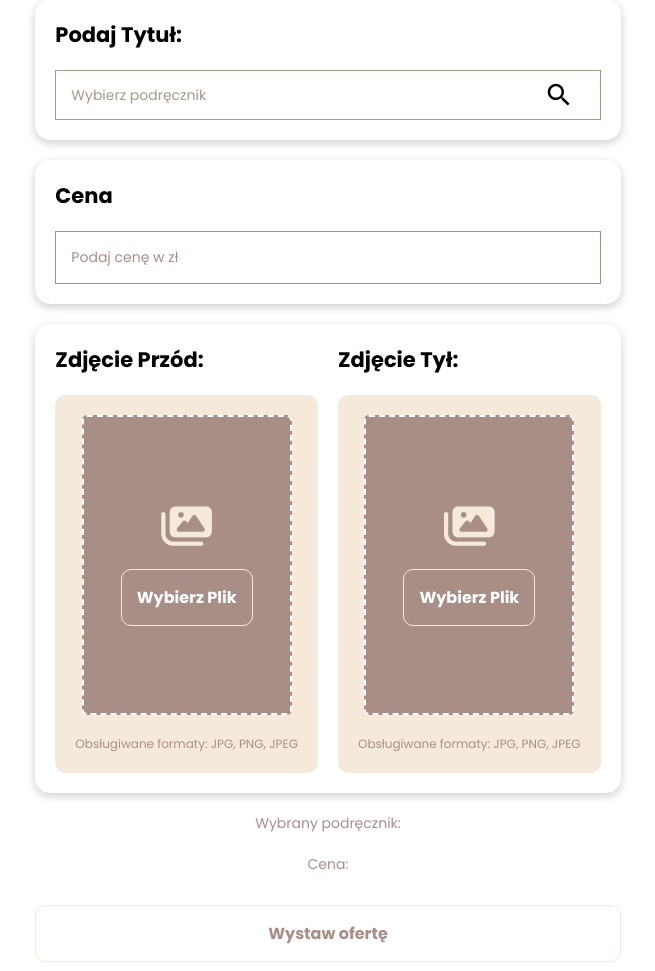
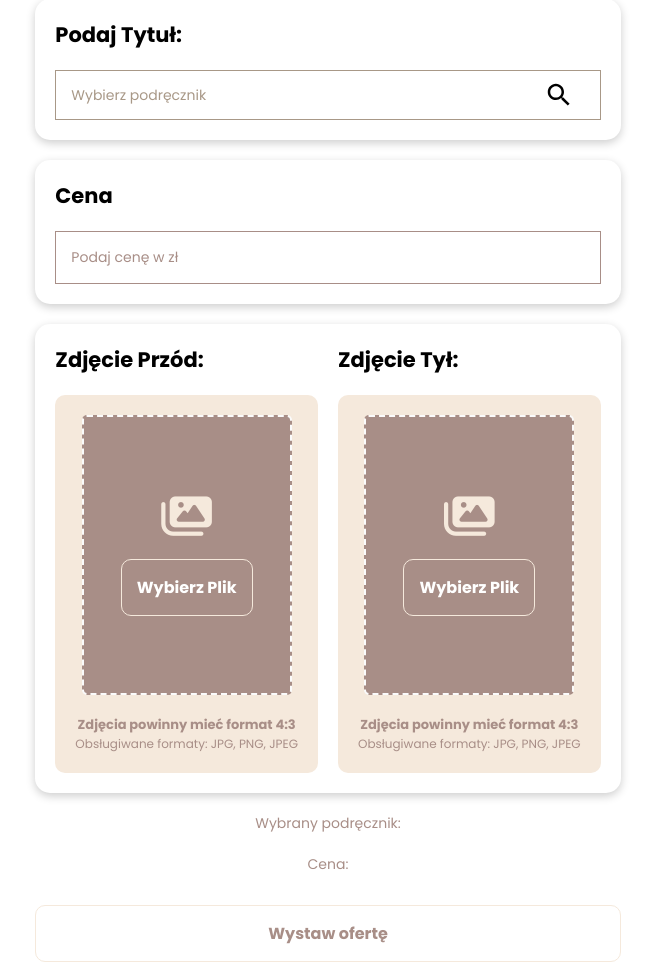
Before and after one commit to Eg-Nickname/ksiazki-gorka, a PHP site: page /user_panel/dodaj-oferte in a window 1280 px wide. Shown: the part 213-1184 px from the top of the page, without its empty margins (312-967 px from the left). Run offline with PHP 8.4, Linux system fonts and the light colour scheme; a user stored in the database is signed in; data comes from the database, SQL or seed files in the repository; some libraries are stand-ins or nearby versions.

Commit message:
prawie fajrant

```diff
--- a/admin/php_scripts/admin_add_book.php
+++ b/admin/php_scripts/admin_add_book.php
@@ -44,7 +44,7 @@ if (strlen($title) > 0 &&
             require_once '../../php_scripts/connect.php';
             $connection=mysqli_connect($host, $db_user,$db_password,$db_name);
             if(!mysqli_connect_errno()){
-                if(compressImage($_FILES['front_photo']['tmp_name'],$img_upload_path,90))
+                if(compressImage($_FILES['front_photo']['tmp_name'],$img_upload_path,100))
                     {
                         $sql="INSERT INTO `sample_books`(`book_name`,`men`,`picture`,`publishing_house`,`authors`, `category`,`part`,`scope`,`release_date`) VALUES ('$title','$men','$serwer_img_path','$publishing','$authors','$category','$part','$scope','$year')";
                         $result=mysqli_query($connection,$sql);
--- a/admin/style/admin.css
+++ b/admin/style/admin.css
@@ -259,8 +259,8 @@ textarea{
 }
 
 .dragger {
-    width: 210px;
-    height: 300px;
+    width: 200px;
+    height: 284px;
     display: flex;
     justify-content: center;
     align-items: center;
--- a/chat/chat.js
+++ b/chat/chat.js
@@ -50,6 +50,7 @@ function build_offer_info_div({chatter,chatter_name}){
         const a=document.createElement('a');
         const chatter_name_array=chatter_name.split(" ");
         a.href=`../oferty-uzytkownika?seller=${chatter}&name=${chatter_name_array[0]}-${chatter_name_array[1]}`;
+        a.target="blank"
         a.innerHTML=` ${chatter_name_array[0]} ${chatter_name_array[1]}`;
         p.append(a)
         const chat_p=document.createElement('p')
--- a/dozrobienia.txt
+++ b/dozrobienia.txt
@@ -1,3 +1 @@
--tych zdjęć chyba w końcu nie ogarnęliśmy
-//resetowanie hasła
-//mail jakis
+-mail - reset hasła, potwierdzenie rejestracji, ktoś zarezerował
--- a/scripts/single_offer_script.js
+++ b/scripts/single_offer_script.js
@@ -137,6 +137,7 @@ const show_users_offers= function (){
                 const a=document.createElement('a');
                 a.href=`oferty-uzytkownika?seller=${offer.seller}&name=${offer.name+"-"+offer.surname}`;
                 a.innerHTML=`Od: ${offer.name} ${offer.surname}`;
+                a.target="blank"
                 div_content.append(img_btn,price,button,a);
                 div.append(img_box,div_content);
                 document.querySelector('section').appendChild(div);
--- a/style/active_users.css
+++ b/style/active_users.css
@@ -37,8 +37,8 @@ a{
     background-repeat: no-repeat;
     background-size: cover;
     background-position: center;
-    width: 200px;
-    height: 284px;
+    width: 210px;
+    height: 280px;
     cursor: pointer;
 
 }
@@ -354,7 +354,7 @@ input[type="number"]::-webkit-inner-spin-button {
     }
 }
 
-@media only screen and (max-width:500px) {
+@media only screen and (max-width:520px) {
     #users_offers_box{
     grid-template-columns: 1fr;
     padding: 6rem 3rem;
--- a/style/oferty.css
+++ b/style/oferty.css
@@ -440,7 +440,7 @@ section .user_offer_box_image{
     background-size: cover;
     background-position: center;
     width: 210px;
-    height: 300px;
+    height: 280px;
     cursor: pointer;
 
 }
@@ -1012,7 +1012,7 @@ footer{
 
 }
 
-@media only screen and (max-width: 750px) {
+@media only screen and (max-width: 768px) {
 section{
     grid-template-columns: 1fr 1fr;
 }
--- a/style/oferty_add.css
+++ b/style/oferty_add.css
@@ -369,6 +369,10 @@ h3{
     color: #A88E87;
 
 }
+.dragger_wrapper .format {
+    font-size: 13px;
+    font-weight:bold;
+}
 
 .dragger_wrapper h2 {
     font-size: 18px;
@@ -378,7 +382,7 @@ h3{
 
 .dragger {
     width: 210px;
-    height: 300px;
+    height: 280px;
     display: flex;
     justify-content: center;
     align-items: center;
@@ -767,8 +771,6 @@ footer{
         width: 95%;
     }
     .dragger {
-        width: 210px;
-        height:300px;
         /* width: 210px;
         height: 150px; */
         display: flex;
--- a/user_panel/add_offer_page.php
+++ b/user_panel/add_offer_page.php
@@ -77,8 +77,9 @@ if(!isset($_SESSION['logged_in'])){
             <div class="dragger">
                 <div class="icon"><i class="fa-solid fa-images"></i></div>
                  <button class="browseFile" id="browseFile">Wybierz Plik</button> <input type="file" hidden id="front_photo" class="fileInputField" />
-            </div>
+                </div>
             <div class="fileName"> </div>
+            <p class="imgnote format">Zdjęcia powinny mieć format 4:3</p>
             <p class="imgnote">Obsługiwane formaty: JPG, PNG, JPEG</p>
 
         </div>
@@ -92,6 +93,7 @@ if(!isset($_SESSION['logged_in'])){
                 <div class="icon"><i class="fa-solid fa-images"></i></div> <button class="browseFile" id="browseFile">Wybierz Plik</button> <input type="file" hidden id="back_photo" class="fileInputField" />
             </div>
             <div class="fileName"> </div>
+            <p class="imgnote format">Zdjęcia powinny mieć format 4:3</p>
             <p class="imgnote">Obsługiwane formaty: JPG, PNG, JPEG</p>
         </div>
         <!-- <label for="front_photo">Zdjęcie - Przód</label><input type="file" name="back_photo" id="back_photo"> -->
```
